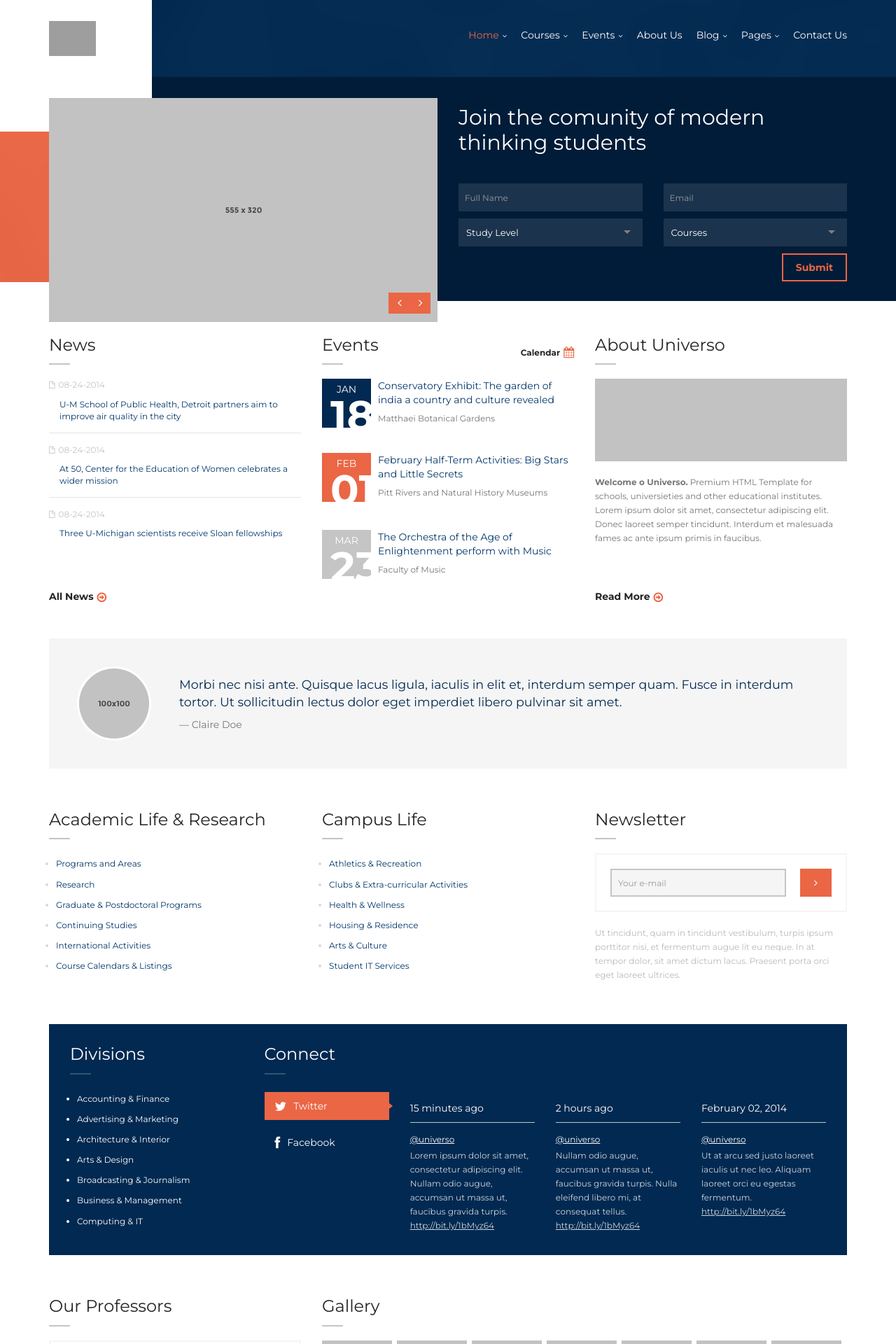
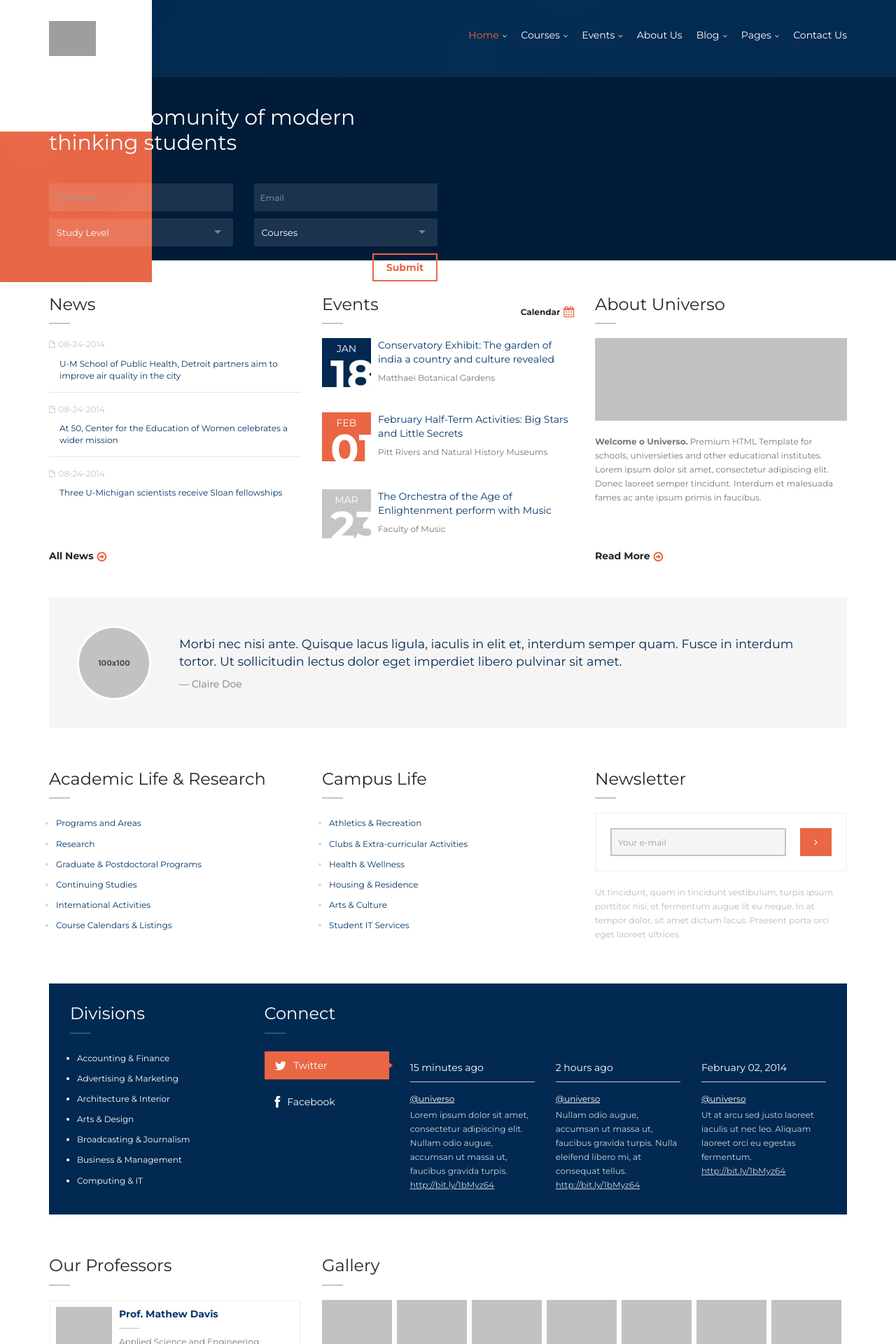
Before and after one commit to kramasamy/SoCC2015, a Jekyll site: the page index.html, which Jekyll copies as it is, in a window 1280 px wide. Shown: the top 1920 px of the page at 70% size. Built offline with Jekyll 4.4.1, drawn with Linux system fonts in a browser that asks for light colours; grey boxes are pictures that could not be loaded.

Commit message:
removed the carousel

```diff
--- a/index.html
+++ b/index.html
@@ -115,13 +115,6 @@
     <div class="container">
         <div class="homepage-carousel-wrapper">
             <div class="row">
-                <div class="col-md-6 col-sm-7">
-                    <div class="image-carousel">
-                        <div class="image-carousel-slide"><img src="assets/img/slide-1.jpg" alt=""></div>
-                        <div class="image-carousel-slide"><img src="assets/img/slide-2.jpg" alt=""></div>
-                        <div class="image-carousel-slide"><img src="assets/img/slide-3.jpg" alt=""></div>
-                    </div><!-- /.slider-image -->
-                </div><!-- /.col-md-6 -->
                 <div class="col-md-6 col-sm-5">
                     <div class="slider-content">
                         <div class="row">
```
